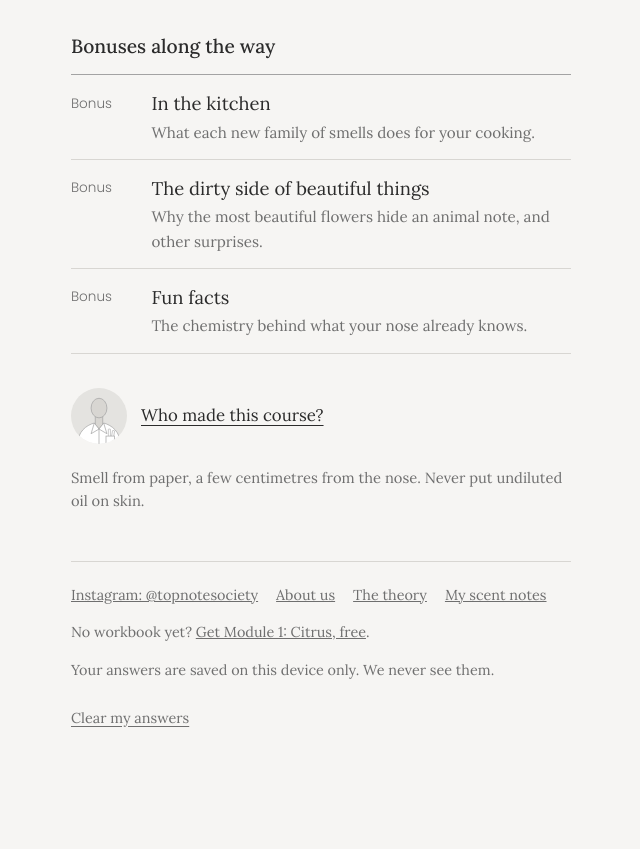
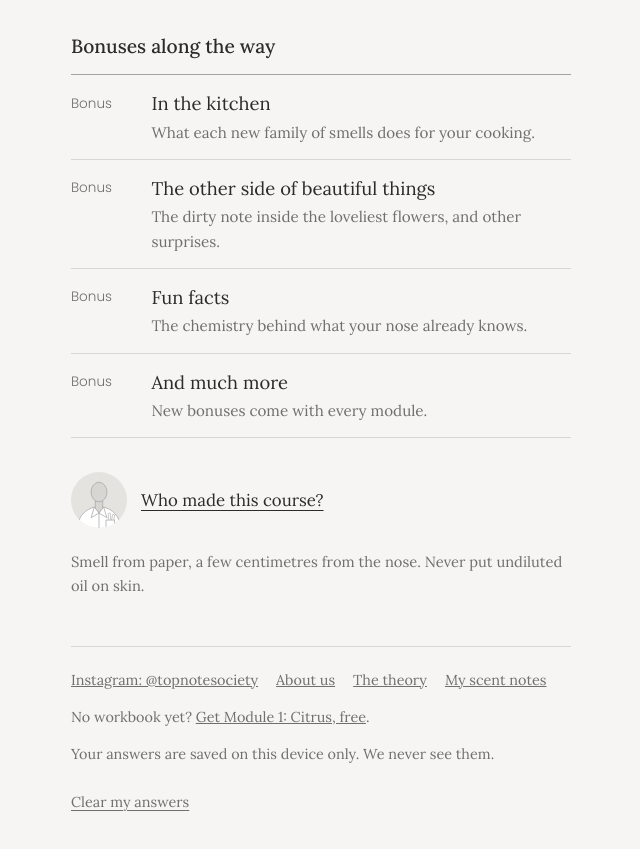
Before and after one commit to topnotesociety/topnotesociety.github.io, a plain HTML site: page index.html in a window 1280 px wide. Shown: the part 3331-4180 px from the top of the page, without its empty margins (319-959 px from the left). Before the commit the page ends 4127 px from the top, so only its background shows below. Drawn offline with Linux system fonts and the light colour scheme.

Commit message:
Rename bonus, add 'and much more'

```diff
--- a/index.html
+++ b/index.html
@@ -520,8 +520,9 @@ function viewStart(){
     '<h2 style="margin-top:34px">Bonuses along the way</h2>'+
     '<ul class="course" style="margin-top:12px">'+[
       ["In the kitchen","What each new family of smells does for your cooking."],
-      ["The dirty side of beautiful things","Why the most beautiful flowers hide an animal note, and other surprises."],
-      ["Fun facts","The chemistry behind what your nose already knows."]
+      ["The other side of beautiful things","The dirty note inside the loveliest flowers, and other surprises."],
+      ["Fun facts","The chemistry behind what your nose already knows."],
+      ["And much more","New bonuses come with every module."]
     ].map(function(x){
       return '<li><span class="lvl">Bonus</span><span class="name">'+x[0]+'</span><span class="what">'+x[1]+'</span></li>';
     }).join("")+'</ul>'+
```
